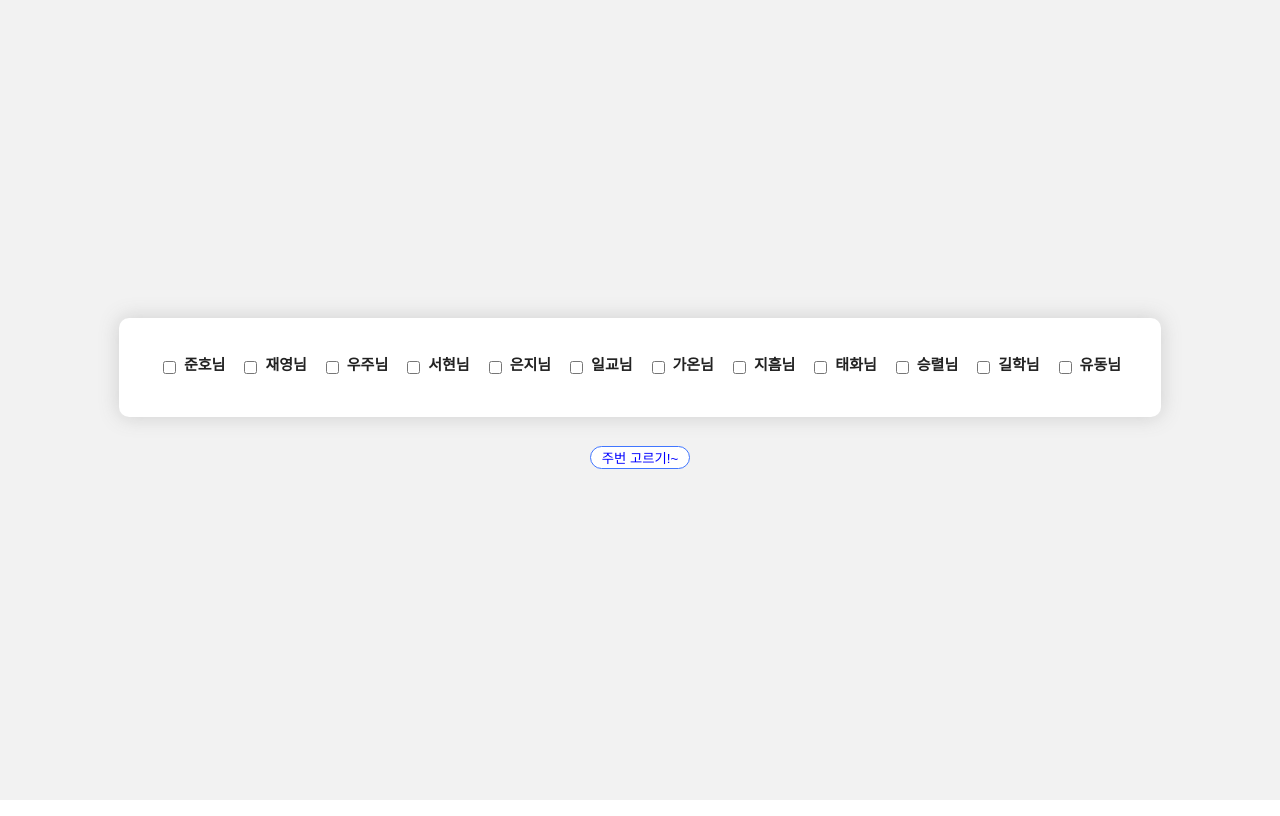
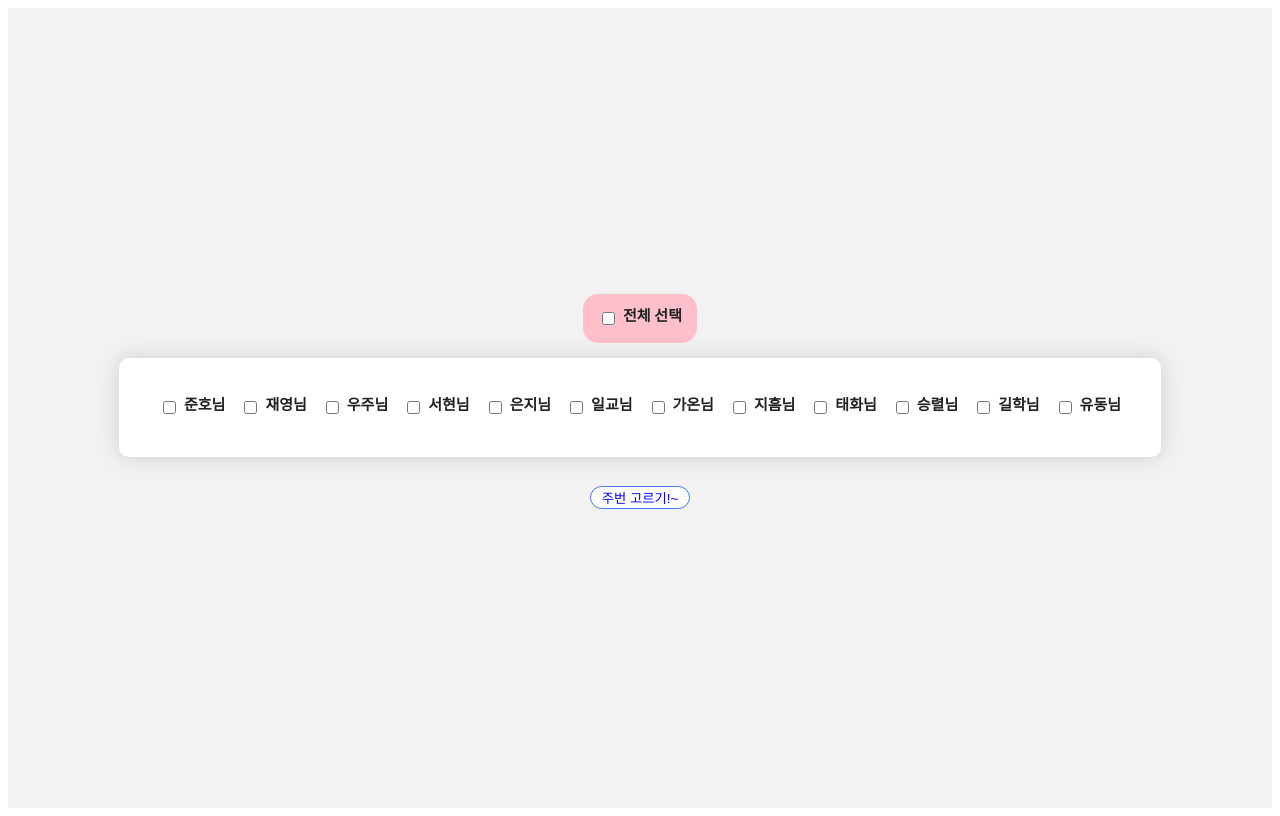
Before and after one commit to taehwajangwavle/clean-man, a React (Create React App) app: page / in a window 1280 px wide. Built offline with nearby package versions, Linux system fonts and the light colour scheme.

Commit message:
fix: 전체선택 구현

```diff
--- a/public/index.html
+++ b/public/index.html
@@ -24,7 +24,7 @@
       work correctly both with client-side routing and a non-root public URL.
       Learn how to configure a non-root public URL by running `npm run build`.
     -->
-    <title>React App</title>
+    <title>주번고르기</title>
   </head>
   <body>
     <noscript>You need to enable JavaScript to run this app.</noscript>
--- a/src/App.js
+++ b/src/App.js
@@ -17,13 +17,29 @@ function App() {
   ];
   const [personWork, setPersonWork] = useState([]);
   const [realMen, setRealMen] = useState([]);
+
   return (
     <Container>
+      <AllCheck>
+        <input
+          type="checkbox"
+          checked={personWork.length === men.length}
+          onChange={(e) => {
+            if (e.currentTarget.checked) {
+              setPersonWork(men.map((item) => item.name));
+            } else {
+              setPersonWork([]);
+            }
+          }}
+        />
+        <ListItem>전체 선택</ListItem>
+      </AllCheck>
       <PersonWorkList>
-        {men.map((i) => {
+        {men.map((i, index) => {
           return (
-            <Item>
+            <Item key={index}>
               <input
+                checked={personWork.includes(i.name)}
                 type="checkbox"
                 onChange={(e) => {
                   if (e.currentTarget.checked) {
@@ -40,33 +56,37 @@ function App() {
         })}
       </PersonWorkList>
       <PersonWorkListItem>
-        {personWork.map((i) => {
-          return <PersonWorkItem>{i}님</PersonWorkItem>;
+        {personWork.map((i, index) => {
+          return <PersonWorkItem key={index}>{i}님</PersonWorkItem>;
         })}
       </PersonWorkListItem>
       <Btn
         onClick={() => {
           let one = Math.floor(Math.random() * personWork.length);
           let two = Math.floor(Math.random() * personWork.length);
-          if (one === two) {
-            alert("혼자하기 당첨");
 
-            return setRealMen([personWork[one]]);
-          }
-
-          setRealMen([personWork[one], personWork[two]]);
+          if (one !== two) setRealMen([personWork[one], personWork[two]]);
         }}
       >
         주번 고르기!~
       </Btn>
       <div>
-        {realMen.map((i) => (
-          <Result>{i}님</Result>
+        {realMen.map((i, index) => (
+          <Result key={index}>{i}님</Result>
         ))}
       </div>
     </Container>
   );
 }
+const AllCheck = styled.label`
+  display: flex;
+  gap: 5px;
+  margin-bottom: 15px;
+  box-sizing: border-box;
+  padding: 15px;
+  background-color: pink;
+  border-radius: 15px;
+`;
 const Result = styled.div`
   font-size: 100px;
 `;
@@ -111,6 +131,7 @@ const ListItem = styled.div`
   font-size: 15px;
   line-height: 15px;
   color: #222222;
+  white-space: nowrap;
 `;
 const Container = styled.div`
   display: flex;
--- a/src/index.css
+++ /dev/null
@@ -1,13 +0,0 @@
-body {
-  margin: 0;
-  font-family: -apple-system, BlinkMacSystemFont, 'Segoe UI', 'Roboto', 'Oxygen',
-    'Ubuntu', 'Cantarell', 'Fira Sans', 'Droid Sans', 'Helvetica Neue',
-    sans-serif;
-  -webkit-font-smoothing: antialiased;
-  -moz-osx-font-smoothing: grayscale;
-}
-
-code {
-  font-family: source-code-pro, Menlo, Monaco, Consolas, 'Courier New',
-    monospace;
-}
```
Also changed, not shown: src/index.js (+6 -6 lines).
